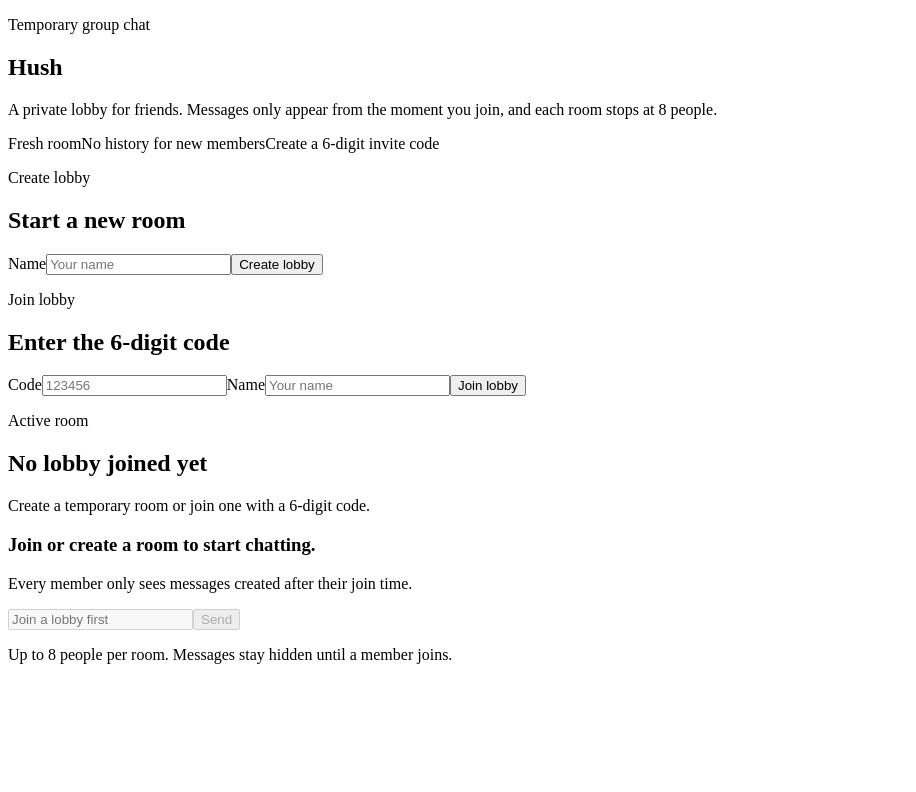
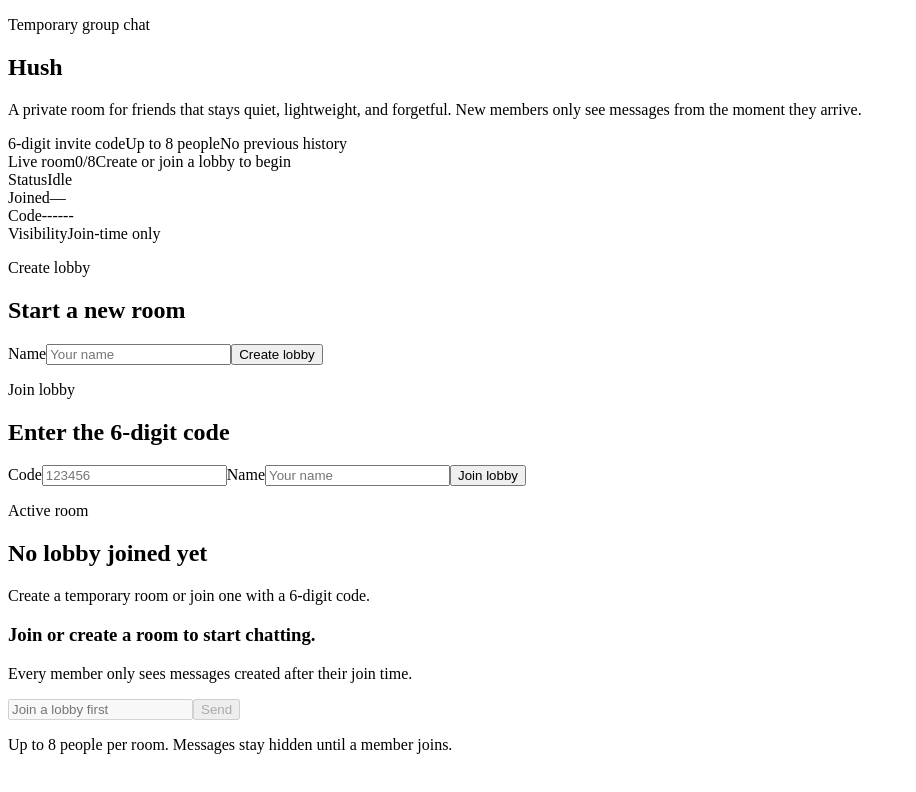
Before and after one commit to AritraDeb05/Hush, a Next.js app: page / in a window 1280 px wide. Shown: the top 792 px of the page, without its empty margins (0-916 px from the left). Built offline with nearby package versions, Linux system fonts and the light colour scheme.

Commit message:
Refactor leaveLobby to use async/await

```diff
--- a/src/app/page.js
+++ b/src/app/page.js
@@ -301,13 +301,36 @@ export default function Home() {
     navigator.clipboard.writeText(session.code).then(() => setCopied(true));
   }
 
-  function leaveLobby() {
+  async function leaveLobby() {
+    const currentSession = sessionRef.current;
+
+    if (currentSession) {
+      try {
+        const response = await fetch('/api/leave', {
+          method: 'POST',
+          headers: { 'Content-Type': 'application/json' },
+          body: JSON.stringify({
+            code: currentSession.code,
+            memberId: currentSession.member.id,
+          }),
+        });
+
+        const payload = await response.json();
+
+        if (response.ok && payload.lobby) {
+          setLobby(payload.lobby);
+        }
+      } catch {
+        setError('Could not leave the lobby cleanly. Your local session was still cleared.');
+      }
+    }
+
     window.localStorage.removeItem(STORAGE_KEY);
     setSession(null);
     setMessages([]);
     setLobby(null);
     setMessageText('');
-    setNotice('Lobby closed on this device. Rejoin with the same code if it is still active.');
+    setNotice('You left this lobby on this device. Rejoin with the same 6-digit code if it is still active.');
   }
 
   const memberCount = lobby?.memberCount ?? (session ? 1 : 0);
@@ -316,17 +339,42 @@ export default function Home() {
   return (
     <main className="app-shell">
       <section className="hero">
-        <div>
+        <div className="hero-copy-block">
           <p className="eyebrow">Temporary group chat</p>
           <h1>Hush</h1>
           <p className="hero-copy">
-            A private lobby for friends. Messages only appear from the moment you join, and each room stops at 8 people.
+            A private room for friends that stays quiet, lightweight, and forgetful. New members only see messages from the moment they arrive.
           </p>
+          <div className="hero-actions">
+            <span className="hero-pill">6-digit invite code</span>
+            <span className="hero-pill">Up to 8 people</span>
+            <span className="hero-pill">No previous history</span>
+          </div>
         </div>
         <div className="hero-card">
-          <span className="hero-stat">{session ? `${memberCount}/${maxMembers} in room` : 'Fresh room'}</span>
-          <span className="hero-stat subtle">{session ? `Joined ${formatJoined(session.member.joinedAt)}` : 'No history for new members'}</span>
-          <span className="hero-stat subtle">{session ? `Code ${session.code}` : 'Create a 6-digit invite code'}</span>
+          <div className="hero-card-top">
+            <span className="hero-kicker">Live room</span>
+            <span className="hero-stat hero-count">{session ? `${memberCount}/${maxMembers}` : '0/8'}</span>
+            <span className="hero-subtext">{session ? 'People currently inside' : 'Create or join a lobby to begin'}</span>
+          </div>
+          <div className="hero-card-grid">
+            <div>
+              <span className="hero-label">Status</span>
+              <span className="hero-value">{session ? 'Active' : 'Idle'}</span>
+            </div>
+            <div>
+              <span className="hero-label">Joined</span>
+              <span className="hero-value">{session ? formatJoined(session.member.joinedAt) : '—'}</span>
+            </div>
+            <div>
+              <span className="hero-label">Code</span>
+              <span className="hero-value hero-code">{session ? session.code : '------'}</span>
+            </div>
+            <div>
+              <span className="hero-label">Visibility</span>
+              <span className="hero-value">Join-time only</span>
+            </div>
+          </div>
         </div>
       </section>
 
@@ -448,7 +496,9 @@ export default function Home() {
         </form>
       </section>
 
-      <p className={`status ${error ? 'error' : ''}`}>{error || `Up to ${maxMembers} people per room. Messages stay hidden until a member joins.`}</p>
+      <p className={`status ${error ? 'error' : ''}`} aria-live="polite">
+        {error || `Up to ${maxMembers} people per room. Messages stay hidden until a member joins.`}
+      </p>
     </main>
   );
 }
```
